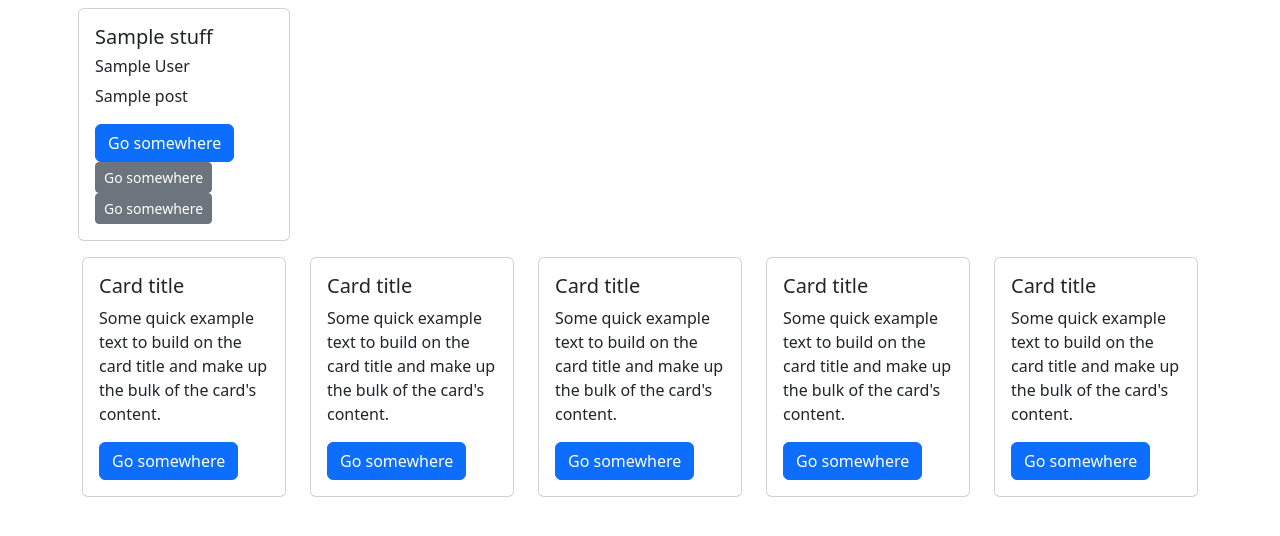
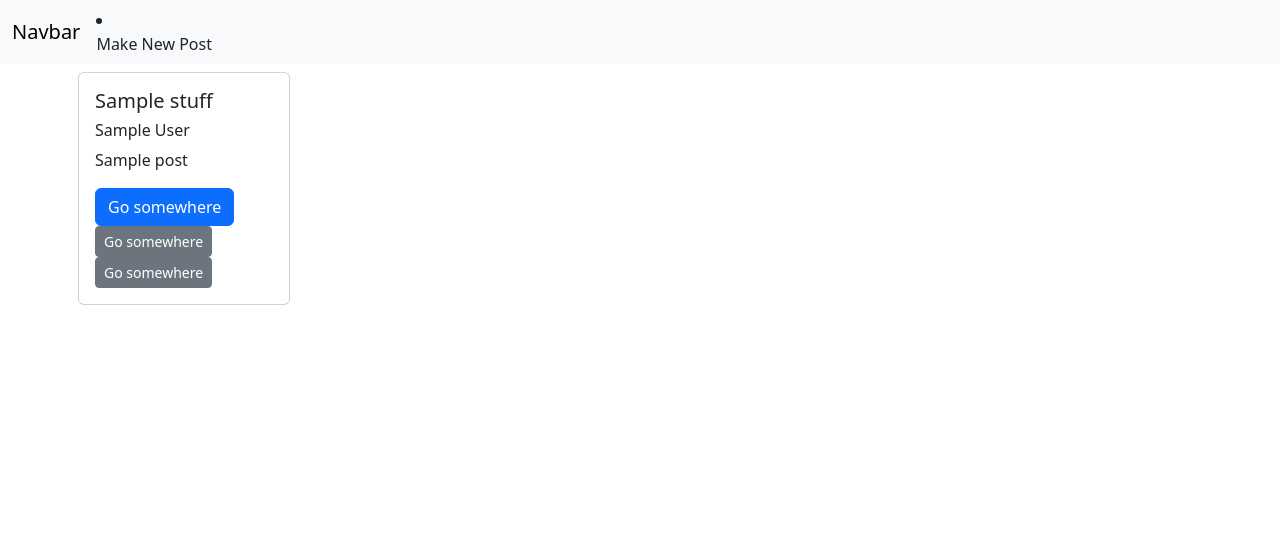
Before and after one commit to dugku/BlogProjectThingy, a FastAPI app: template templates/home.html in a window 1280 px wide. Shown: the top 536 px of the page. Run offline with FastAPI, Linux system fonts and the light colour scheme; the template is opened without the code that fills it: most values are stand-ins (such as "Sample title", 1, 10 or a date in 2020).

Commit message:
This is it

```diff
--- a/main.py
+++ b/main.py
@@ -4,6 +4,7 @@ from pydantic import BaseModel
 from sqlalchemy.orm import Session
 from sqlalchemy import update
 from fastapi.templating import Jinja2Templates
+
 
 import models
 from databases import engine, SessionLocal
@@ -71,7 +72,7 @@ async def PostBlog(Incoming: IncomingPost,db: Session = Depends(get_db)):
 
     return{"Message" : "Successful"}
 
-@app.get('/getPost/{id}/')
+@app.get('/getPost/{id}/{author}')
 async def PostBlog(id: int, request:Request, db: Session = Depends(get_db)):
     stmt = db.query(models.Post).filter(models.Post.postId == id).first()
 
@@ -87,18 +88,29 @@ async def PostBlog(id: int, request:Request, db: Session = Depends(get_db)):
     }
     return template.TemplateResponse("post.html", context)
 
-@app.get("/createContent")
-async def makeAPost(request:Request):
+@app.get("/createContnet")
+async def makingPost(request:Request):
+
     context = {
         "request": request
     }
 
     return template.TemplateResponse("makePost.html", context)
 
-@app.put("/like")
+
+@app.put("/like/{id}/{author}")
 async def ManageLikes():
     return{"Message": "WIP"}
 
-@app.put("/dislike")
+@app.put("/dislike/{id}/{author}")
 async def ManageDislikes():
     return{"Message": "WIP"}
+
+@app.delete("/delete")
+async def deleteAll(db: Session = Depends(get_db)):
+    stmt = db.query(models.Post).delete()
+
+    db.commit()
+
+
+    return{"message": "Deletion completed"}
--- a/templates/home.html
+++ b/templates/home.html
@@ -7,6 +7,20 @@
     <link href="https://cdn.jsdelivr.net/npm/bootstrap@5.3.1/dist/css/bootstrap.min.css" rel="stylesheet" integrity="sha384-4bw+/aepP/YC94hEpVNVgiZdgIC5+VKNBQNGCHeKRQN+PtmoHDEXuppvnDJzQIu9" crossorigin="anonymous">
 </head>
 <body>
+    <nav class="navbar navbar-expand-lg bg-body-tertiary">
+        <div class="container-fluid">
+          <a class="navbar-brand" href="#">Navbar</a>
+          <button class="navbar-toggler" type="button" data-bs-toggle="collapse" data-bs-target="#navbarSupportedContent" aria-controls="navbarSupportedContent" aria-expanded="false" aria-label="Toggle navigation">
+            <span class="navbar-toggler-icon"></span>
+          </button>
+          <div class="collapse navbar-collapse" id="navbarSupportedContent">
+              <li class="new-item">
+                <a class="nav-link" href="/createContnet">Make New Post</a>
+              </li>
+            </ul>
+          </div>
+        </div>
+      </nav>
     <div class="container mx-auto" style="height: width 300px;">
         <div class="row row-cols-5 p">
             {% for stuff in content%}
@@ -26,20 +40,9 @@
             </div>
             {%endfor%}
         </div>
-        <div class="row row-cols-5">
-            {%for i in range(5)%}
-            <div class="col d-flex justify-content-center">
-                <div class="card mb-2">
-                    <div class="card-body">
-                      <h5 class="card-title">Card title</h5>
-                      <p class="card-text">Some quick example text to build on the card title and make up the bulk of the card's content.</p>
-                      <a href="#" class="btn btn-primary">Go somewhere</a>
-                    </div>
-                  </div>
-            </div>
-            {%endfor%}
+
         </div>
     </div>
-<script src="https://cdn.jsdelivr.net/npm/bootstrap@5.3.1/dist/js/bootstrap.bundle.min.js" integrity="sha384-HwwvtgBNo3bZJJLYd8oVXjrBZt8cqVSpeBNS5n7C8IVInixGAoxmnlMuBnhbgrkm" crossorigin="anonymous"></script>
+    <script src="https://cdn.jsdelivr.net/npm/bootstrap@5.3.1/dist/js/bootstrap.bundle.min.js" integrity="sha384-HwwvtgBNo3bZJJLYd8oVXjrBZt8cqVSpeBNS5n7C8IVInixGAoxmnlMuBnhbgrkm" crossorigin="anonymous"></script>
 </body>
 </html>
--- a/templates/makePost.html
+++ b/templates/makePost.html
@@ -24,12 +24,12 @@
                         <div class="input-group md-3">
                             <textarea type="text" class="form-control" id="postBody" placeholder="Post" aria-label="postBody" aria-describedby="basic-addon1"></textarea>
                         </div>
-                        <input class="btn btn-primary my-2" type="submit" value="Submit" id="GetThis">
-                        <script src="{{ url_for('static', path='/PostHandling.js') }}"></script>
+                        <button class="btn btn-primary my-2" type="submit" value="Submit" id="GetThis">
                 </div>
             </div>
         </div>
     </div>
+    <script src="{{ url_for('static', path='/PostHandling.js') }}"></script>
     <script src="https://cdn.jsdelivr.net/npm/bootstrap@5.3.1/dist/js/bootstrap.bundle.min.js" integrity="sha384-HwwvtgBNo3bZJJLYd8oVXjrBZt8cqVSpeBNS5n7C8IVInixGAoxmnlMuBnhbgrkm" crossorigin="anonymous"></script>
 </body>
 </html>
```
Also changed, not shown: static/PostHandling.js (+12 -7 lines), templates/post.html (+16 -6 lines), sql_app.db.
